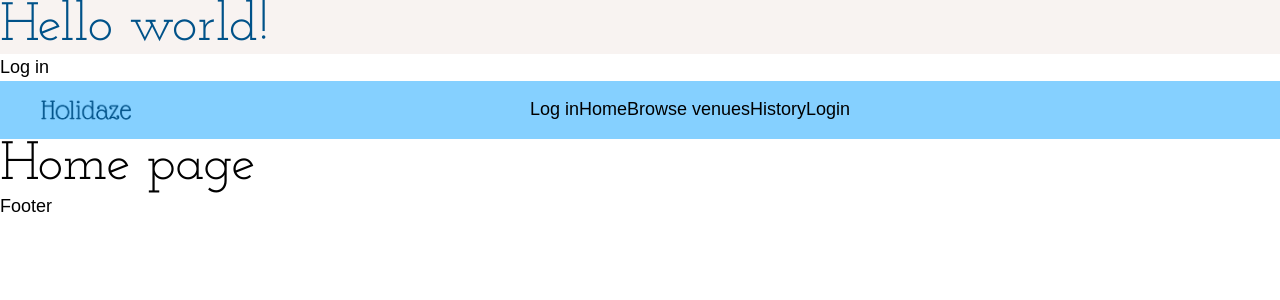
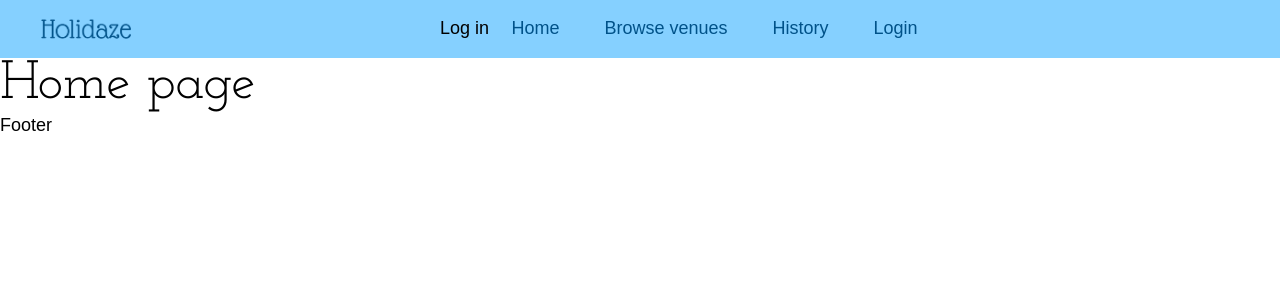
Before and after one commit to mariesaeter/Noroff-project-exam-2, a React (Vite) app: page / in a window 1280 px wide. Shown: the top 300 px of the page. Built offline with nearby package versions, Linux system fonts and the light colour scheme; a web font is replaced by a local one.

Commit message:
Styled navlinks

```diff
--- a/src/App.jsx
+++ b/src/App.jsx
@@ -1,7 +1,5 @@
 import { Route, Routes } from "react-router-dom";
 import { Layout } from "./components/Layout";
-import React from "react";
-import { ProtectedRoute } from "./components/ProtectedRoute";
 import {
   Browse,
   CreateVenue,
@@ -16,19 +14,8 @@ import {
 } from "./pages";
 
 export default function App() {
-  const [user, setUser] = React.useState(null);
-
-  const handleLogin = () => setUser({ id: 1, name: "bob", manager: "true" });
-  const handleLogout = () => setUser(null);
-
   return (
     <>
-      <h1 className=" bg-rose-white text-fantasy-blue">Hello world!</h1>
-      {user ? (
-        <button onClick={handleLogout}>Sign out</button>
-      ) : (
-        <button onClick={handleLogin}>Log in</button>
-      )}
       <Routes>
         <Route path="/" element={<Layout />}>
           <Route index element={<Home />} />
@@ -38,14 +25,7 @@ export default function App() {
           <Route path="login" element={<Login />} />
           <Route path="register" element={<Register />} />
           <Route path="profile" element={<Profile />} />
-          <Route
-            path="my-bookings"
-            element={
-              <ProtectedRoute user={user}>
-                <MyBookings />
-              </ProtectedRoute>
-            }
-          />
+          <Route path="my-bookings" element={<MyBookings />} />
           <Route path="manage-venues" element={<ManageVenues />} />
           <Route path="create-venue" element={<CreateVenue />} />
         </Route>
--- a/src/components/navlinks/MainNavLinks.jsx
+++ b/src/components/navlinks/MainNavLinks.jsx
@@ -1,16 +1,16 @@
-import { Link } from "react-router-dom";
+import { StyledLink } from "../styled-components/Link";
 
 export function MainNavLinks() {
   return (
     <>
       <li>
-        <Link to="/">Home</Link>
+        <StyledLink location="">Home</StyledLink>
       </li>
       <li>
-        <Link to="/browse-venues">Browse venues</Link>
+        <StyledLink location="browse-venues">Browse venues</StyledLink>
       </li>
       <li>
-        <Link to="/history">History</Link>
+        <StyledLink location="history">History</StyledLink>
       </li>
     </>
   );
--- a/src/components/navlinks/NavCustomer.jsx
+++ b/src/components/navlinks/NavCustomer.jsx
@@ -1,15 +1,15 @@
-import { Link } from "react-router-dom";
 import { MainNavLinks } from "./MainNavLinks";
+import { StyledLink } from "../styled-components/Link";
 
 export function NavCustomer() {
   return (
     <>
       <MainNavLinks />
       <li>
-        <Link to="/profile">Profile</Link>
+        <StyledLink location="profile">Profile</StyledLink>
       </li>
       <li>
-        <Link to="/my-bookings">My bookings</Link>
+        <StyledLink location="my-bookings">My bookings</StyledLink>
       </li>
     </>
   );
--- a/src/components/navlinks/NavManager.jsx
+++ b/src/components/navlinks/NavManager.jsx
@@ -1,18 +1,18 @@
-import { Link } from "react-router-dom";
 import { MainNavLinks } from "./MainNavLinks";
+import { StyledLink } from "../styled-components/Link";
 
 export function NavManager() {
   return (
     <>
       <MainNavLinks />
       <li>
-        <Link to="/profile">Profile</Link>
+        <StyledLink location="profile">Profile</StyledLink>
       </li>
       <li>
-        <Link to="/manage-venues">Manage venues</Link>
+        <StyledLink location="manage-venues">Manage venues</StyledLink>
       </li>
       <li>
-        <Link to="/create-venue">Create venue</Link>
+        <StyledLink location="create-venue">Create venue</StyledLink>
       </li>
     </>
   );
--- a/src/components/navlinks/NavNotLoggedIn.jsx
+++ b/src/components/navlinks/NavNotLoggedIn.jsx
@@ -1,12 +1,12 @@
-import { Link } from "react-router-dom";
 import { MainNavLinks } from "./MainNavLinks";
+import { StyledLink } from "../styled-components/Link";
 
 export function NavNotLoggedIn() {
   return (
     <>
       <MainNavLinks />
       <li>
-        <Link to="/login">Login</Link>
+        <StyledLink location="login">Login</StyledLink>
       </li>
     </>
   );
--- /dev/null
+++ b/src/components/styled-components/Link.jsx
@@ -0,0 +1,16 @@
+import { Link } from "react-router-dom";
+
+export const StyledLink = ({ location, children }) => {
+  return (
+    <Link
+      to={`/${location}`}
+      className={`text-body-white hover:border-b-2 hover:border-earth-brown scale-x-0 transition transform ease-in-out delay-300 hover:origin-left lg:text-fantasy-blue lg:hover:text-fantasy-blue-hover lg:active:text-fantasy-blue-active m-5`}
+    >
+      {children}
+    </Link>
+  );
+};
+
+// export const styledLink = styled(Link) {
+// className: 'text-fantasy-blue';
+// }
--- a/tailwind.config.js
+++ b/tailwind.config.js
@@ -20,6 +20,10 @@ export default {
         light: "#C9C0BA",
         DEFAULT: "#CB904D",
         dark: "#8E5F29",
+      },
+      body: {
+        white: "#F8F3F1",
+        black: "#171412",
       },
       error: {
         light: "#E24536",
```
